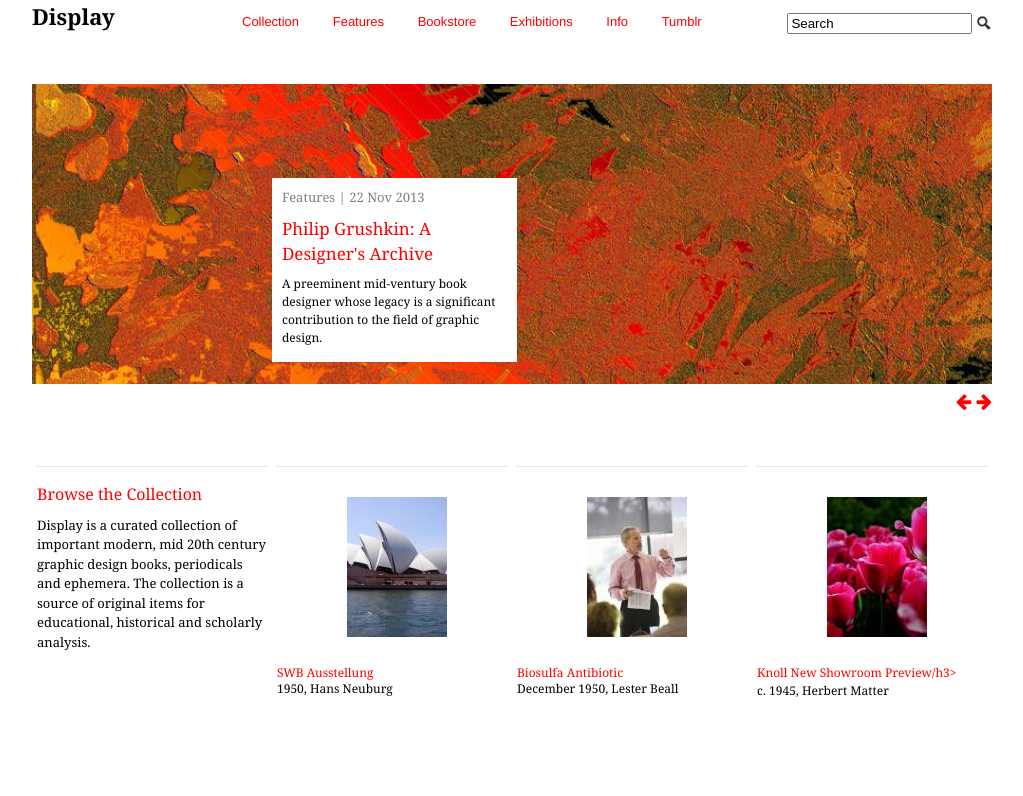
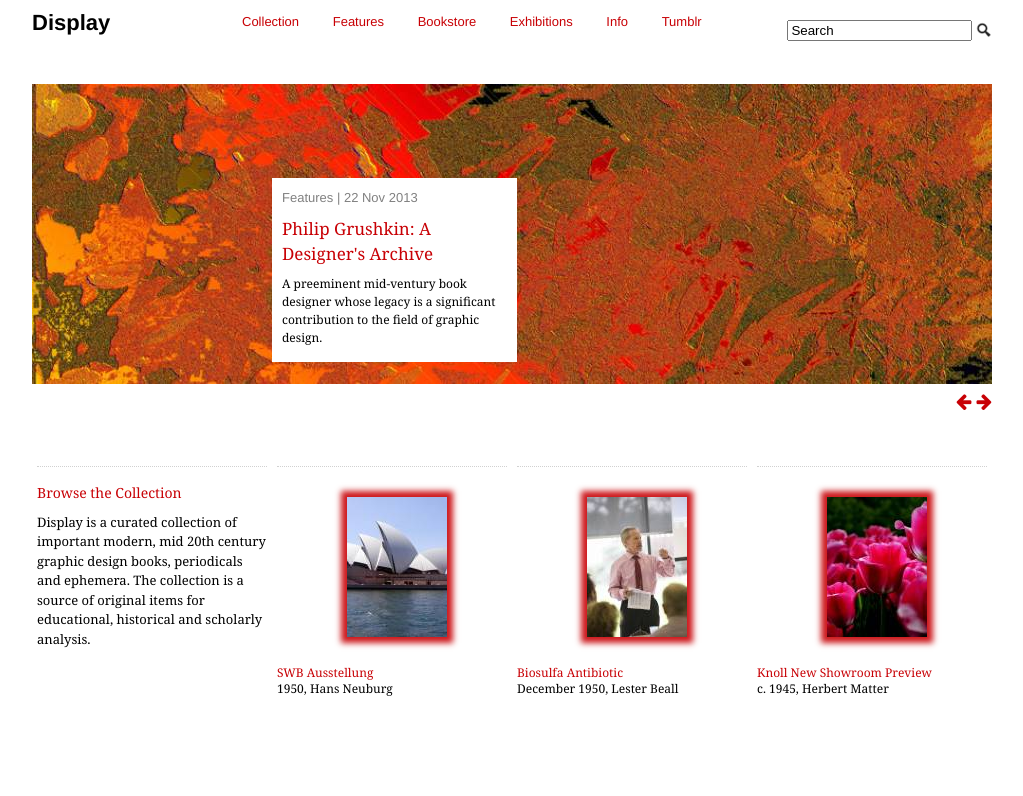
Before and after one commit to gregkaiser/Ryan-s-Site, a plain HTML site: page www/index.html in a window 1280 px wide. Shown: the top 796 px of the page, without its empty margins (128-1151 px from the left). Drawn offline with Linux system fonts and the light colour scheme.

Commit message:
updating Ryan's site with feedback

```diff
--- a/www/css/style.css
+++ b/www/css/style.css
@@ -9,8 +9,9 @@ header {
 
 header h1 {
 	font-size: 22px;
+	font-family: helvetica;
 	float: left;
-	margin-bottom: 0;
+	margin-top: 6px;
 }
 
 /*
@@ -63,6 +64,7 @@ nav li {
 }
 
 .banner .box h3 {
+	font-family: helvetica;
 	color: grey;
 	font-size: 13px;
 	font-weight: normal;
@@ -70,7 +72,7 @@ nav li {
 }
 
 .banner .box h2 {
-	color: red;
+	color: rgb(200,0,5);
 	font-size: 17px;
 	font-weight: normal;
 	text-decoration: none;
@@ -89,7 +91,7 @@ nav li {
 *******************
 */
 a {
-	color: red;
+	color: rgb(200,0,5);
 	text-decoration: none;
 }
 
@@ -103,7 +105,7 @@ p, h1, h2, h3, h4 {
 }
 
 .arrows {
-	color: red;
+	color: rgb(200,0,5);
 	font-weight: normal;
 	font-size: 18px;
 	float: right;
@@ -125,7 +127,7 @@ p, h1, h2, h3, h4 {
 
 .grid_6 h3 {
 	clear: both;
-	color: red;
+	color: rgb(200,0,5);
 	font-size: 12px;
 	font-weight: normal;
 	padding-top: 15px;
@@ -147,9 +149,13 @@ p, h1, h2, h3, h4 {
 	margin-bottom: 12px;
 }
 
+.grid_6 img:first-child {
+	box-shadow: 0px 0px 6px 6px rgba(200,0,5,.9);
+}
+
 #left h3{
-	color: red;
-	font-size: 16px;
+	color: rgb(200,0,5);
+	font-size: 14px;
 	font-weight: normal;
 	margin-bottom: 10px;
 }
--- a/www/index.html
+++ b/www/index.html
@@ -93,7 +93,7 @@
 		</div>
 		<div class="grid_6">
 			<img src="img/img5.jpg">
-			<h3><a href="#">Knoll New Showroom Preview</a>/h3>
+			<h3><a href="#">Knoll New Showroom Preview</a></h3>
 			<p>
 				c. 1945, Herbert Matter
 			</p>
```
Also changed, not shown: www/Website Example.png (added).
